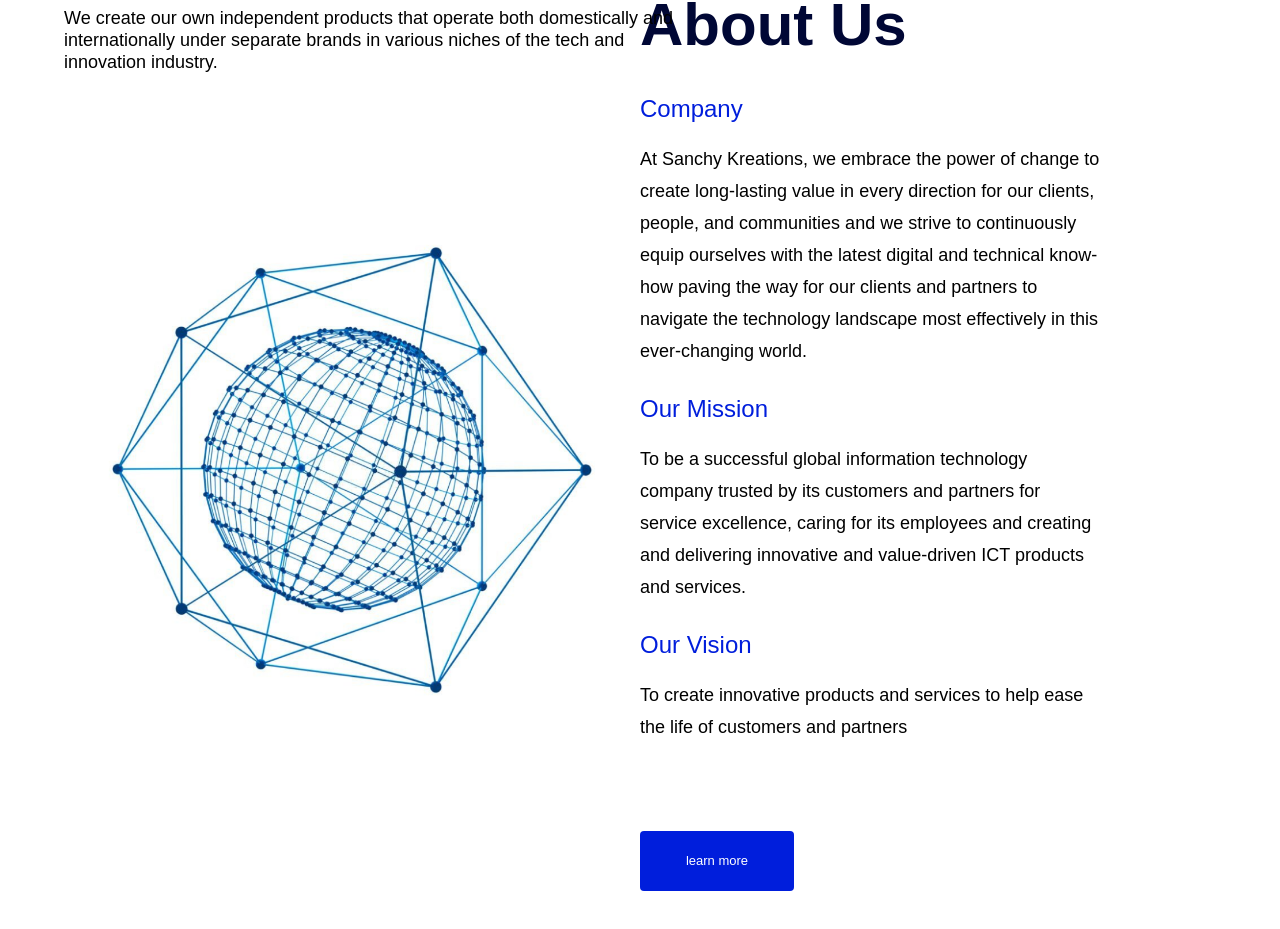
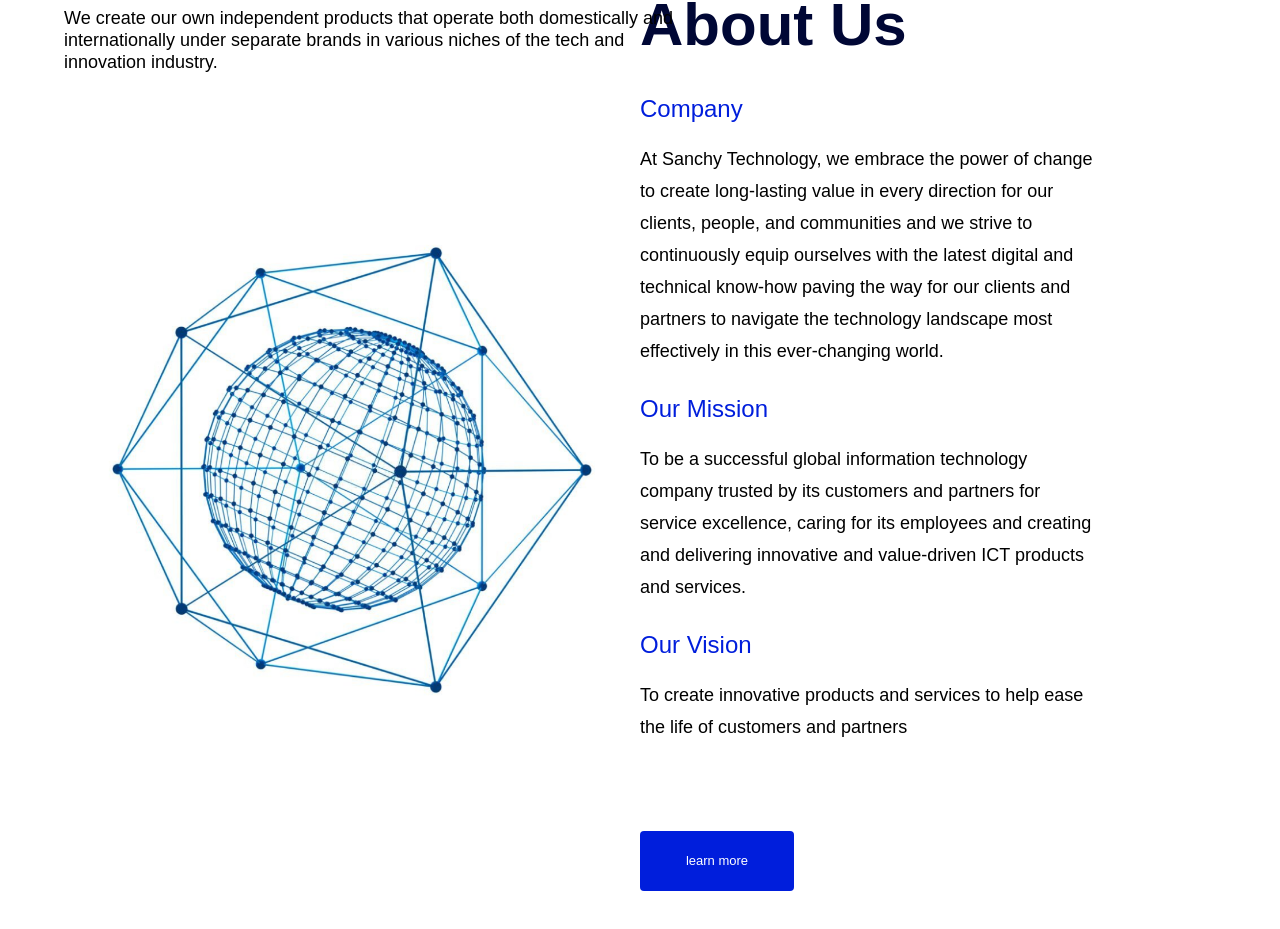
Before and after one commit to vicsnet/Sanchy, a React (Create React App) app: page / in a window 1280 px wide. Shown: the part 1219-2148 px from the top of the page. Built offline with nearby package versions, Linux system fonts and the light colour scheme; a web font is replaced by a local one; what tw-elements would draw is missing.

Commit message:
test edited

```diff
--- a/src/components/re_components/About.jsx
+++ b/src/components/re_components/About.jsx
@@ -23,7 +23,7 @@ function About() {
               Company
             </h3>
             <p className="  lg:w-[80%] text-[18px]  h-auto leading-8 font-normal">
-              At Sanchy Kreations, we embrace the power of change to create
+              At Sanchy Technology, we embrace the power of change to create
               long-lasting value in every direction for our clients, people, and
               communities and we strive to continuously equip ourselves with the
               latest digital and technical know-how paving the way for our
```
